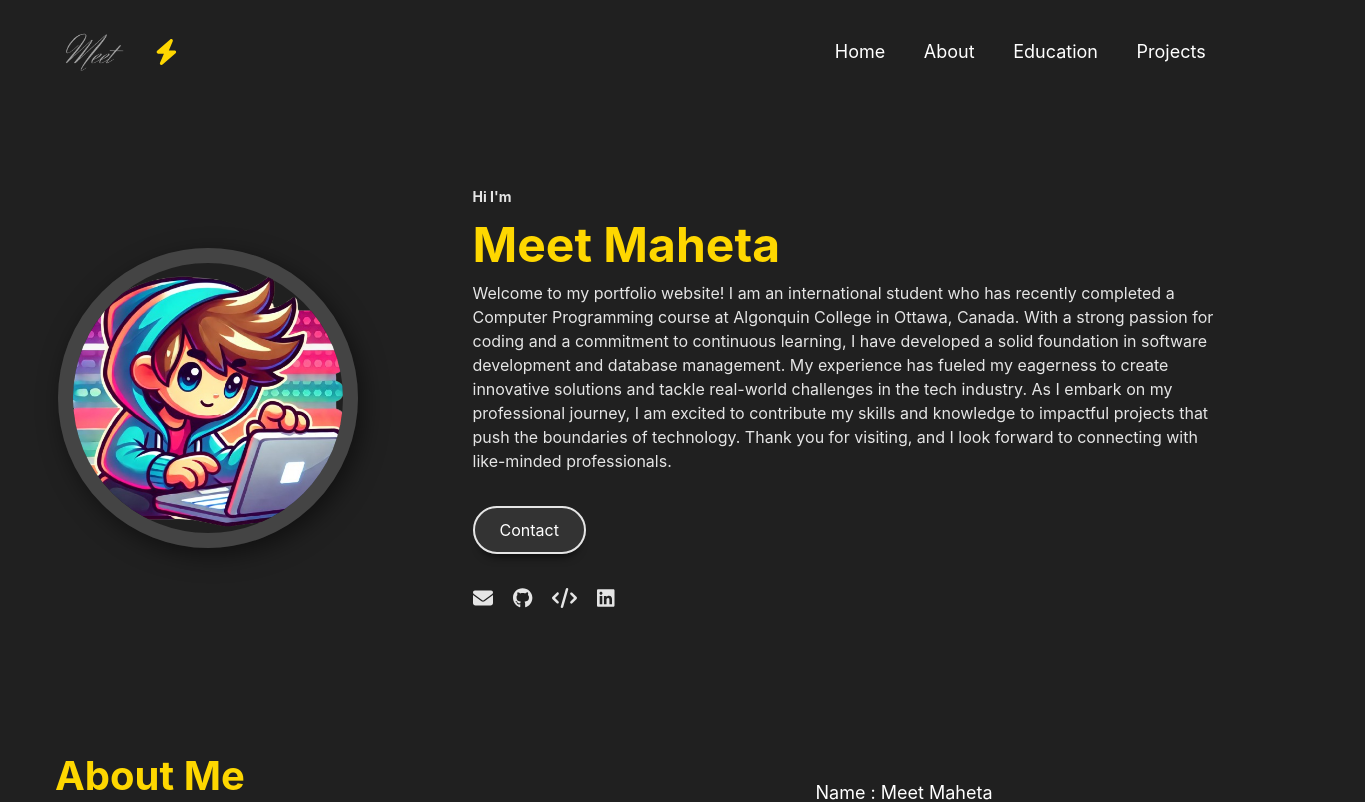
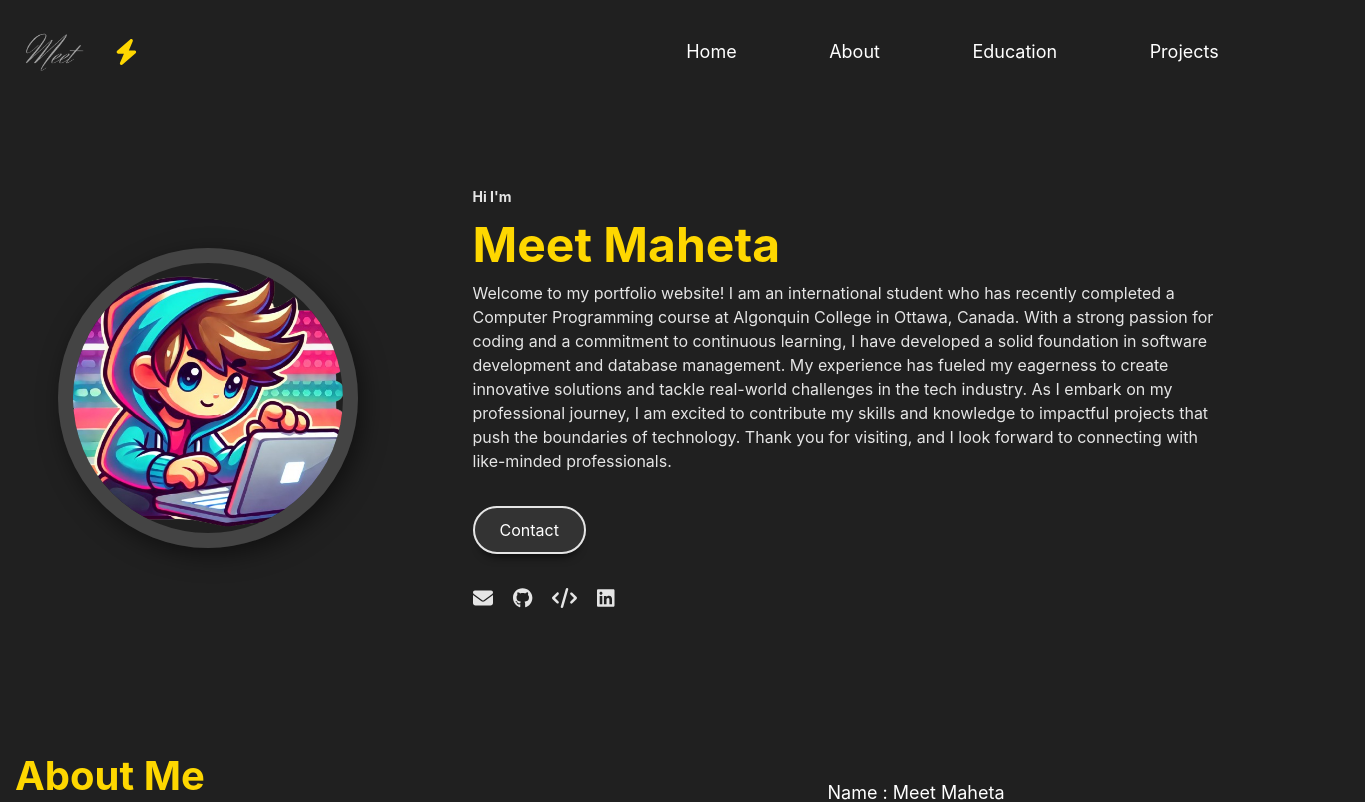
Before and after one commit to mmb0710/Meet-Maheta-Portfolio, a React (Create React App) app: page / in a window 1280 px wide. Shown: the top 802 px of the page, 1365 px wide, since content can reach past the window. Built offline with nearby package versions, Linux system fonts and the light colour scheme.

Commit message:
Updated style

```diff
--- a/src/App.css
+++ b/src/App.css
@@ -95,7 +95,7 @@ body {
   margin-left: 10px;
 }
 
-/* Responsive Styling for Mobile and Tablet */
+/* Mobile & Tablet Layout */
 @media (max-width: 768px) {
   /* Display the menu icon in mobile view */
   .menu_icon {
@@ -125,9 +125,21 @@ body {
   }
 }
 
+/* Laptop/Desktop Layout */
 @media (min-width: 769px) {
   .menu_icon {
     display: none; /* Hide the menu icon on larger screens */
+  }
+
+  /* Container adjustments for laptop screens */
+  .container {
+    width: 100%;
+    padding: 0 15px;
+  }
+
+  /* Navbar and logo adjustments */
+  .navbar {
+    width: 50%;
   }
 }
 
```
